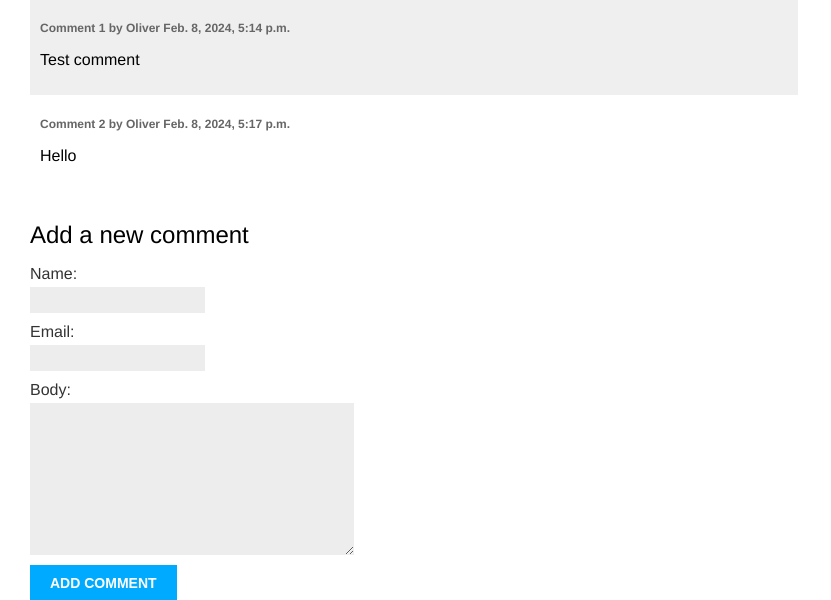
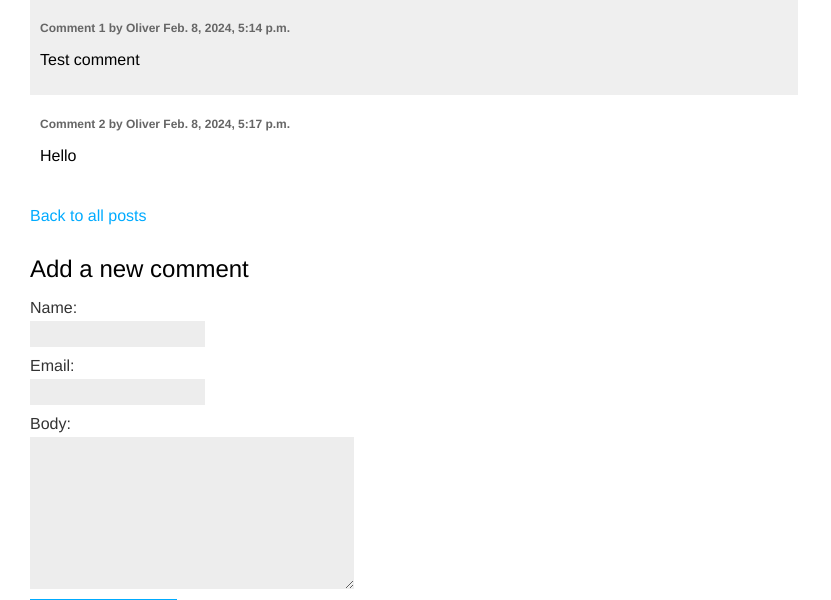
Before and after one commit to olliecase-green/blog-application, a Django app: a page that uses blog/templates/blog/post/detail.html in a window 1280 px wide. Shown: the part 235-835 px from the top of the page, without its empty margins (0-831 px from the left). Run offline with Django 4.2, Linux system fonts and the light colour scheme; data comes from the database, SQL or seed files in the repository.

Commit message:
Adding back to all posts button

```diff
--- a/blog/templates/blog/post/detail.html
+++ b/blog/templates/blog/post/detail.html
@@ -29,5 +29,6 @@
   {% empty %}
     <p>There are no comments.</p>
   {% endfor %}
+  <p><a href="{% url "blog:post_list" %}">Back to all posts</a></p>
   {% include "blog/post/includes/comment_form.html" %}
 {% endblock %}
```
